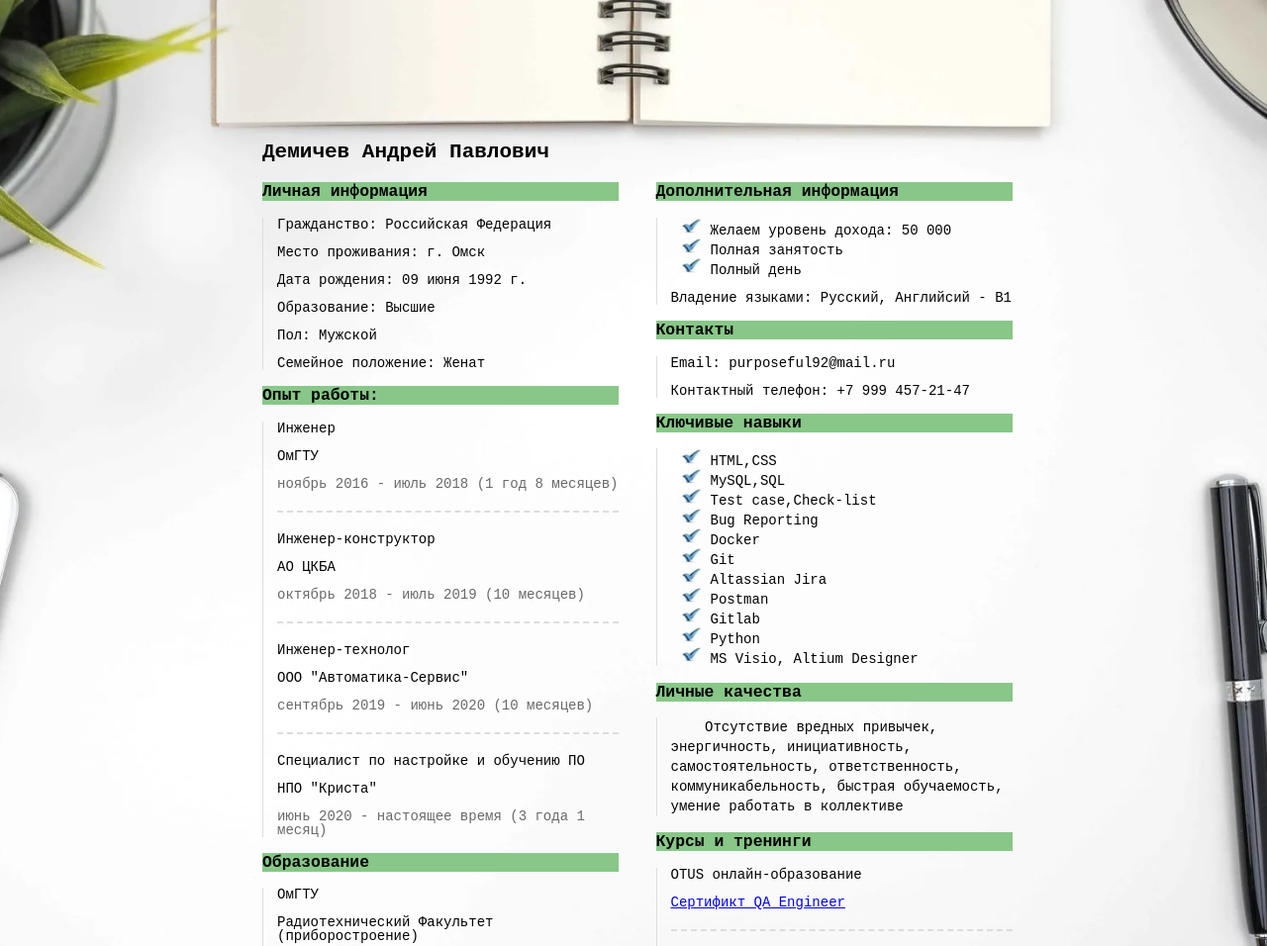
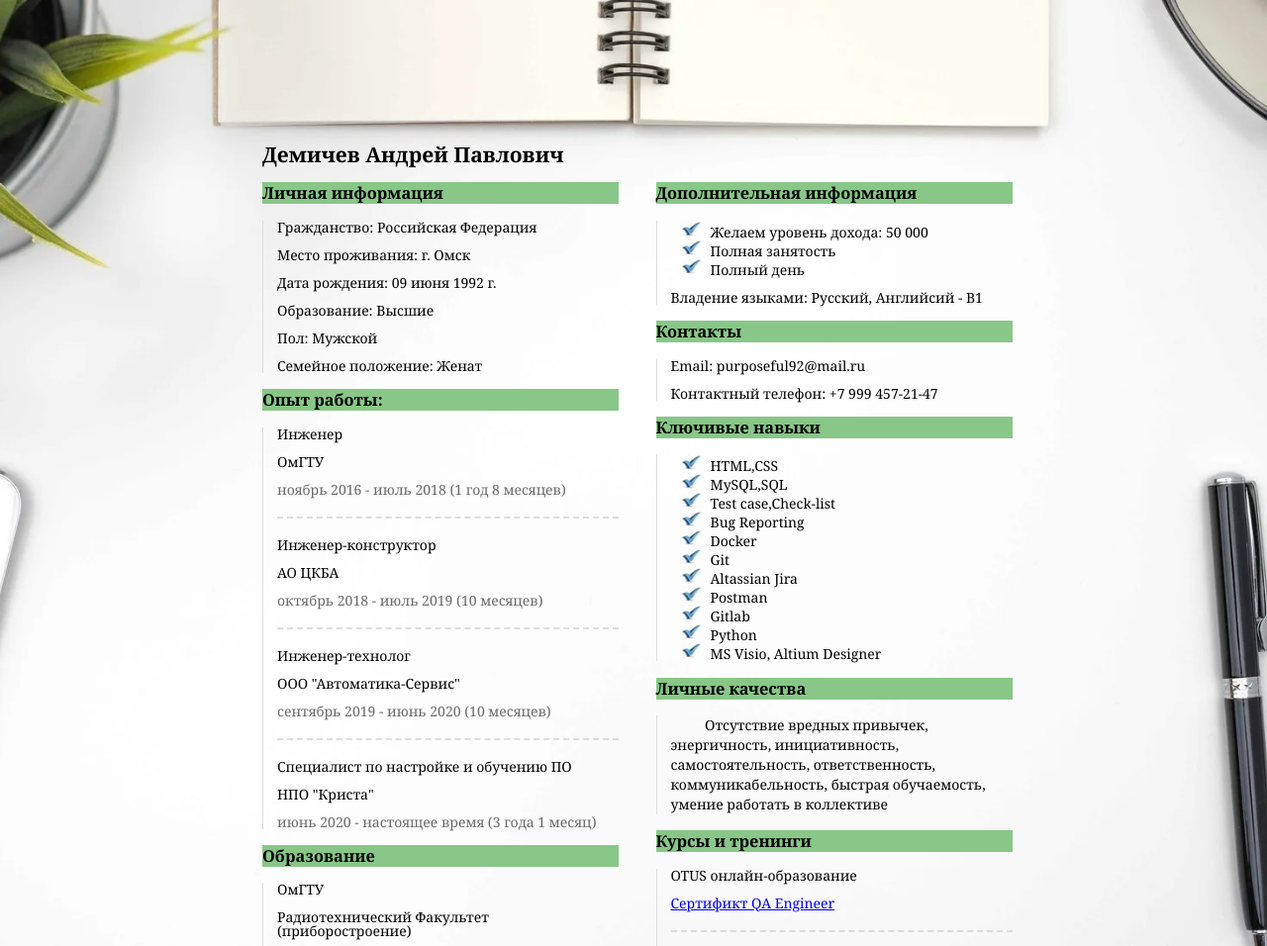
Before and after one commit to Sokramento9/Resume, a plain HTML site: page index.html in a window 1280 px wide. Shown: the top 956 px of the page at 99% size. Drawn offline with Linux system fonts and the light colour scheme.

Commit message:
Update shablon.css

```diff
--- a/shablon.css
+++ b/shablon.css
@@ -3,7 +3,7 @@ body {
      background-repeat: no-repeat;
      background-size: cover;
      background-position: center center;
-     font-family: monospace;
+     font-family: Georgia, 'Times New Roman', Times, serif;
 
       /* text-align: center;  */
  }
```
